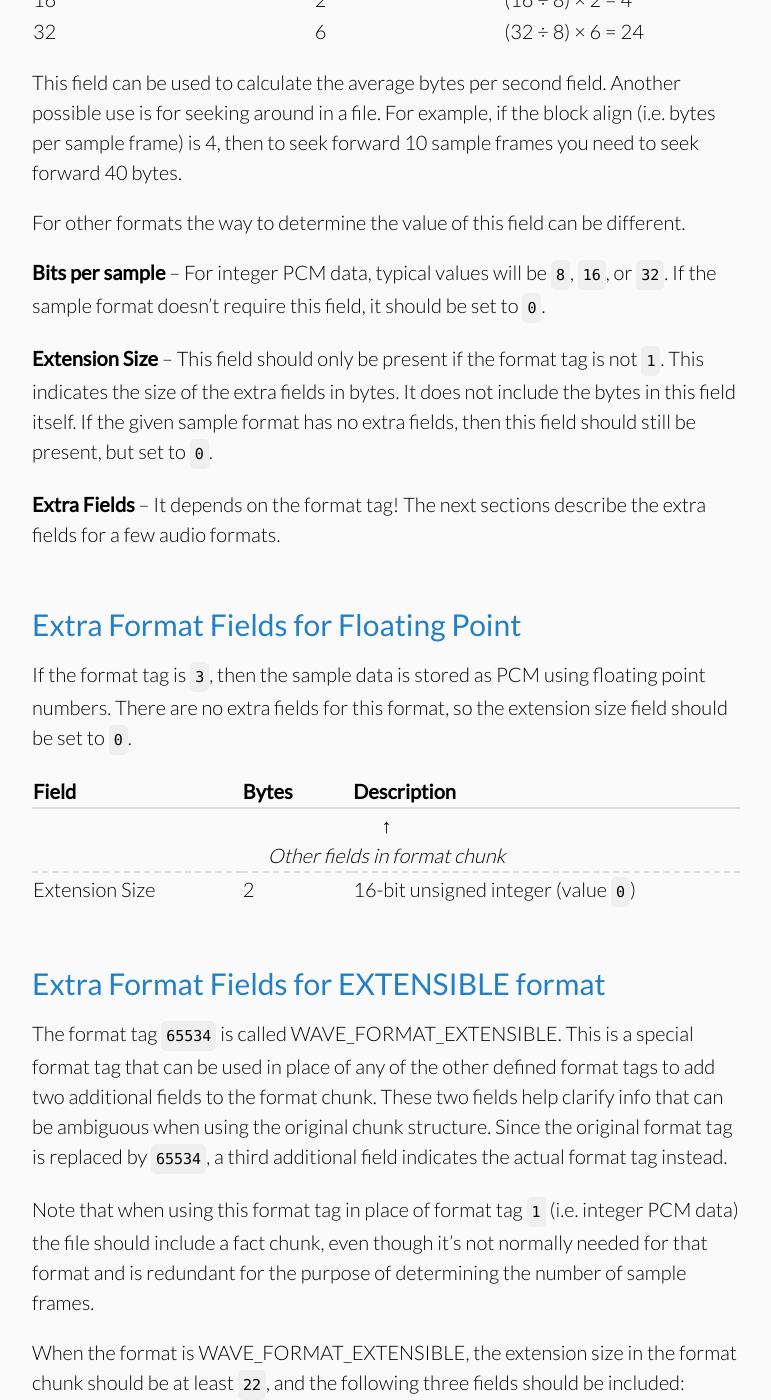
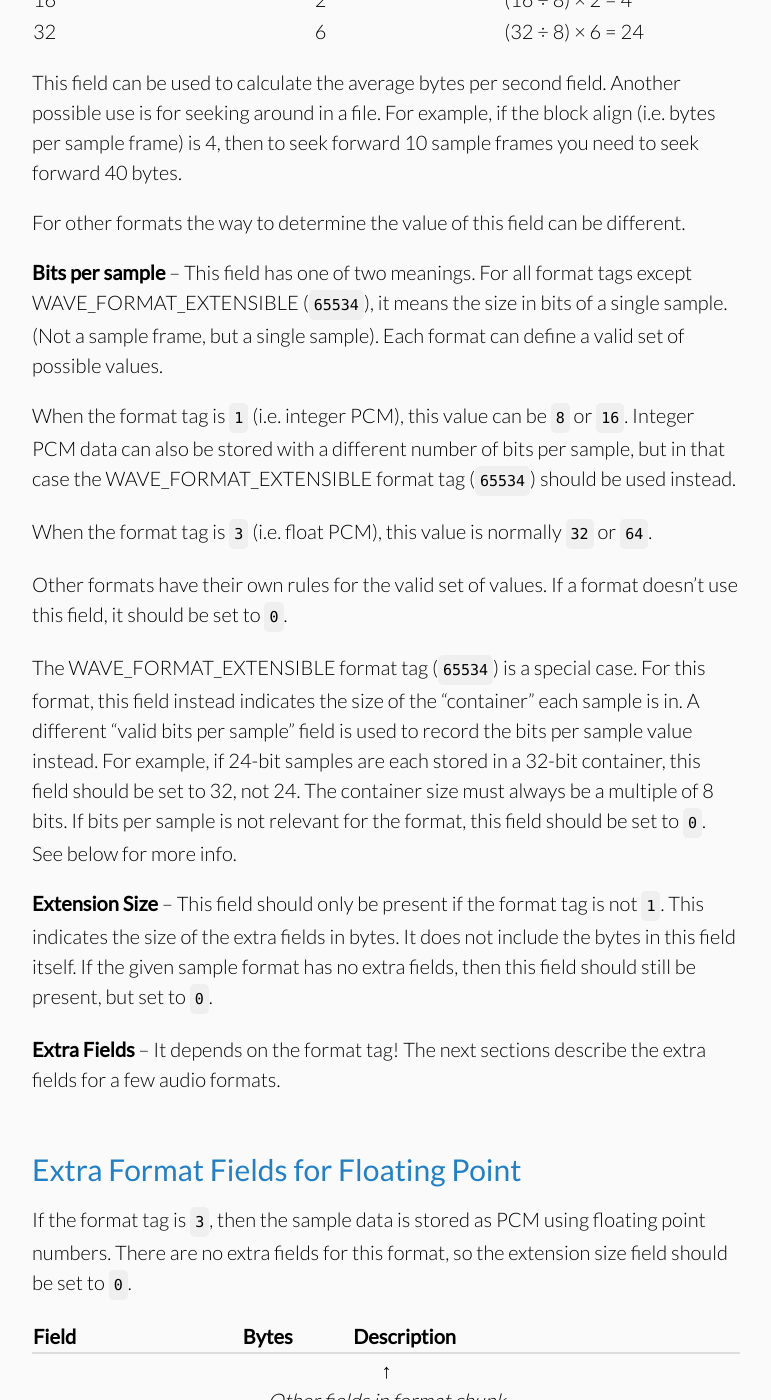
Before and after one commit to jstrait/wavefile, a Jekyll site: the page built from how_wave_files_work.html, in a window 1280 px wide and 1400 px high, scrolled down 6128 px. Shown: the whole window, without its empty margins (254-1025 px from the left). Built offline with Jekyll 4.4.1, drawn with Linux system fonts in a browser that asks for light colours; some web fonts are replaced.

Commit message:
More detailed/accurate bits per sample description

```diff
--- a/how_wave_files_work.html
+++ b/how_wave_files_work.html
@@ -205,7 +205,11 @@ and Data Specifications 1.0, August 1991</a></li>
   </div>
   <p>This field can be used to calculate the average bytes per second field. Another possible use is for seeking around in a file. For example, if the block align (i.e. bytes per sample frame) is 4, then to seek forward 10 sample frames you need to seek forward 40 bytes.</p>
   <p>For other formats the way to determine the value of this field can be different.</p>
-  <p><strong>Bits per sample</strong> &ndash; For integer PCM data, typical values will be <code>8</code>, <code>16</code>, or <code>32</code>. If the sample format doesn&rsquo;t require this field, it should be set to <code>0</code>.</p>
+  <p><strong>Bits per sample</strong> &ndash; This field has one of two meanings. For all format tags except WAVE_FORMAT_EXTENSIBLE (<code>65534</code>), it means the size in bits of a single sample. (Not a sample frame, but a single sample). Each format can define a valid set of possible values.
+  <p>When the format tag is <code>1</code> (i.e. integer PCM), this value can be <code>8</code> or <code>16</code>. Integer PCM data can also be stored with a different number of bits per sample, but in that case the WAVE_FORMAT_EXTENSIBLE format tag (<code>65534</code>) should be used instead.</p>
+  <p>When the format tag is <code>3</code> (i.e. float PCM), this value is normally <code>32</code> or <code>64</code>.</p>
+  <p>Other formats have their own rules for the valid set of values. If a format doesn&rsquo;t use this field, it should be set to <code>0</code>.</p>
+  <p>The WAVE_FORMAT_EXTENSIBLE format tag (<code>65534</code>) is a special case. For this format, this field instead indicates the size of the &ldquo;container&rdquo; each sample is in. A different &ldquo;valid bits per sample&rdquo; field is used to record the bits per sample value instead. For example, if 24-bit samples are each stored in a 32-bit container, this field should be set to 32, not 24. The container size must always be a multiple of 8 bits. If bits per sample is not relevant for the format, this field should be set to <code>0</code>. See below for more info.</p>
   <p><strong>Extension Size</strong> &ndash; This field should only be present if the format tag is not <code>1</code>. This indicates the size of the extra fields in bytes. It does not include the bytes in this field itself. If the given sample format has no extra fields, then this field should still be present, but set to <code>0</code>.</p>
   <p><strong>Extra Fields</strong> &ndash; It depends on the format tag! The next sections describe the extra fields for a few audio formats.</p>
 
```
